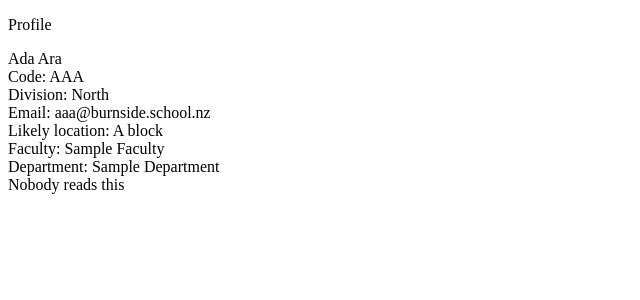
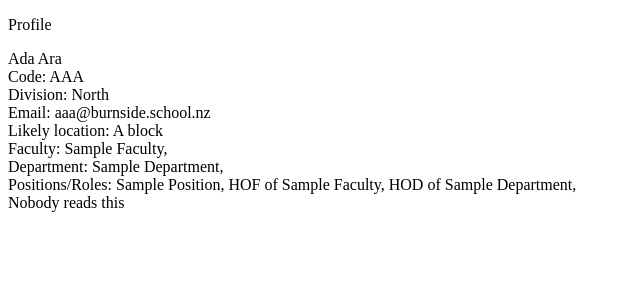
Before and after one commit to IsaacYao20036/DT_photoboard, a Flask app: a page that uses app/templates/nav.html in a window 1280 px wide. Shown: the part 130-430 px from the top of the page, without its empty margins (0-640 px from the left). Run offline with Flask 3, Linux system fonts and the light colour scheme.

Commit message:
show position data on profile pg + other stuff

```diff
--- a/app/models.py
+++ b/app/models.py
@@ -37,7 +37,10 @@ class Position(db.Model):
      __tablename__ = "Position"
      id = db.Column(db.Integer, primary_key=True)
      name = db.Column(db.Text())
-     staff_member_id = db.Column(db.Integer, db.ForeignKey('StaffMember.code'))
+     staff_member_code = db.Column(db.Integer, db.ForeignKey('StaffMember.code'))
+
+     def __repr__(self):
+        return self.name
 
 
 class Faculty(db.Model):
--- a/app/routes.py
+++ b/app/routes.py
@@ -7,9 +7,10 @@ basedir = os.path.abspath(os.path.dirname(__file__))
 db = SQLAlchemy()
 app.config['SQLALCHEMY_DATABASE_URI'] = 'sqlite:///' + os.path.join(basedir, 'photoboard.db')
 db.init_app(app)
+app.secret_key = 'correcthorsebatterystaple'
 
 import app.models as models
-
+# from app.forms import Select_Movie, Add_Movie
 
 @app.route('/')
 def home():
--- a/app/templates/nav.html
+++ b/app/templates/nav.html
@@ -1,5 +1,6 @@
 <a href="/">HOME</a>
 <a href="/search">SEARCH</a>
+<!-- Dropdown code from W3Schools: https://www.w3schools.com/howto/howto_js_dropdown.asp -->
 <div class="dropdown">
     <button onclick="myFunction()" class="dropbtn">Faculty</button>
     <div id="myDropdown" class="dropdown-content">
--- a/app/templates/profile.html
+++ b/app/templates/profile.html
@@ -17,7 +17,7 @@ Likely location: {{ staffmember.likely_location }}
 Faculty:
 {% for department in staffmember.departments %}
     {% if duplicate_check[0] != department.faculty %}
-        {{ department.faculty }}
+        {{ department.faculty }},
     {% endif %}
     {% if duplicate_check.append(department.faculty) %}
     {% endif %}
@@ -25,7 +25,12 @@ Faculty:
 <br>
 Department:
 {% for department in staffmember.departments %}
-        {{ department }}
+    {{ department }},
+{% endfor %}
+<br>
+Positions/Roles:
+{% for position in staffmember.positions%}
+    {{ position }},
 {% endfor %}
 
 {% endblock %}
```
Also changed, not shown: app/photoboard.db.
